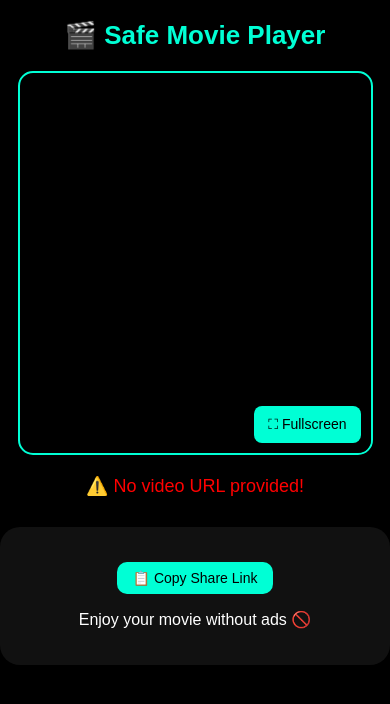
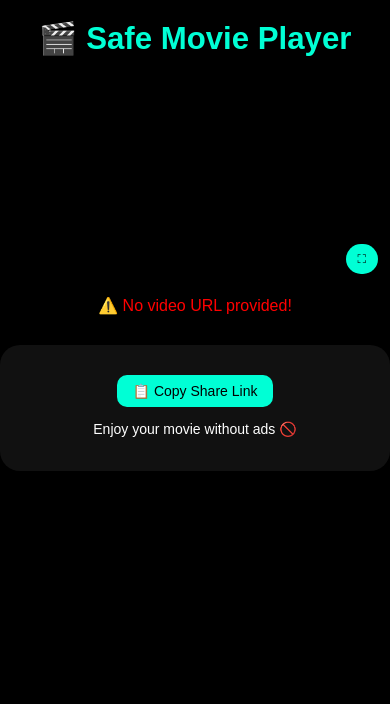
Before and after one commit to ary965874/12365, a plain HTML site: page player.html in a window 390 px wide. Drawn offline with Linux system fonts and the light colour scheme.

Commit message:
Update player.html

```diff
--- a/player.html
+++ b/player.html
@@ -15,17 +15,18 @@
     }
 
     h1 {
-      margin-top: 20px;
+      margin: 20px 10px 10px;
       color: #00ffd5;
-      font-size: 26px;
+      font-size: 6vw;
       text-align: center;
     }
 
     #player-container {
       position: relative;
-      width: 90vw;
-      height: 60vh;
-      margin: 20px auto;
+      width: 95vw;
+      max-width: 900px;
+      aspect-ratio: 16/9;
+      margin: 10px auto;
       border: 2px solid #00ffd5;
       border-radius: 15px;
       overflow: hidden;
@@ -44,27 +45,33 @@
       width: 100%;
       height: 100%;
       pointer-events: none;
-      background: linear-gradient(to top left, rgba(0,0,0,0.7) 0%, transparent 30%);
+      background: linear-gradient(to top left, rgba(0,0,0,0.5) 0%, transparent 30%);
       z-index: 2;
     }
 
     #fullscreen-btn {
       position: absolute;
-      bottom: 10px;
-      right: 10px;
+      bottom: 12px;
+      right: 12px;
       z-index: 3;
       background: #00ffd5;
       color: #000;
       border: none;
-      padding: 10px 14px;
-      border-radius: 8px;
+      padding: 10px 16px;
+      border-radius: 50px;
       font-size: 14px;
       cursor: pointer;
+      box-shadow: 0 2px 5px rgba(0,0,0,0.6);
+      transition: background 0.3s ease;
+    }
+
+    #fullscreen-btn:hover {
+      background: #00ccaa;
     }
 
     #error-message {
       color: red;
-      font-size: 18px;
+      font-size: 16px;
       text-align: center;
       margin-top: 10px;
     }
@@ -75,6 +82,9 @@
       background: #111;
       border-radius: 20px;
       text-align: center;
+      max-width: 900px;
+      margin-left: auto;
+      margin-right: auto;
     }
 
     .share-btn {
@@ -85,7 +95,7 @@
       font-size: 16px;
       border-radius: 10px;
       cursor: pointer;
-      margin-top: 15px;
+      margin-top: 10px;
     }
 
     .popup {
@@ -103,19 +113,34 @@
     }
 
     @media (max-width: 768px) {
-      #player-container {
-        height: 50vh;
+      h1 {
+        font-size: 7vw;
+      }
+
+      #fullscreen-btn {
+        padding: 8px 12px;
+        font-size: 12px;
       }
 
       .share-btn {
         font-size: 14px;
         padding: 8px 16px;
       }
+
+      .footer p {
+        font-size: 14px;
+      }
     }
 
     @media (max-width: 480px) {
       #player-container {
-        height: 45vh;
+        width: 100vw;
+        border-radius: 0;
+        border: none;
+      }
+
+      h1 {
+        font-size: 8vw;
       }
     }
   </style>
@@ -126,7 +151,7 @@
   <div id="player-container">
     <iframe id="player" sandbox="allow-scripts allow-same-origin" allowfullscreen loading="lazy"></iframe>
     <div id="watermark-blocker"></div>
-    <button id="fullscreen-btn">⛶ Fullscreen</button>
+    <button id="fullscreen-btn">⛶</button>
   </div>
 
   <p id="error-message"></p>
@@ -149,7 +174,7 @@
       errorMsg.textContent = "⚠️ No video URL provided!";
     }
 
-    // Copy link functionality
+    // Copy link
     document.getElementById("copyLinkBtn").addEventListener("click", () => {
       navigator.clipboard.writeText(window.location.href).then(() => {
         const popup = document.getElementById("popup");
@@ -158,9 +183,12 @@
       });
     });
 
-    // Fullscreen toggle
+    // Fullscreen
     document.getElementById("fullscreen-btn").addEventListener("click", () => {
       const container = document.getElementById("player-container");
+      if (document.fullscreenElement) {
+        document.exitFullscreen();
+      } else {
         if (container.requestFullscreen) {
           container.requestFullscreen();
         } else if (container.webkitRequestFullscreen) {
@@ -168,6 +196,7 @@
         } else if (container.msRequestFullscreen) {
           container.msRequestFullscreen();
         }
+      }
     });
   </script>
 </body>
```
Lines whose indentation alone changed are shown as unchanged.
